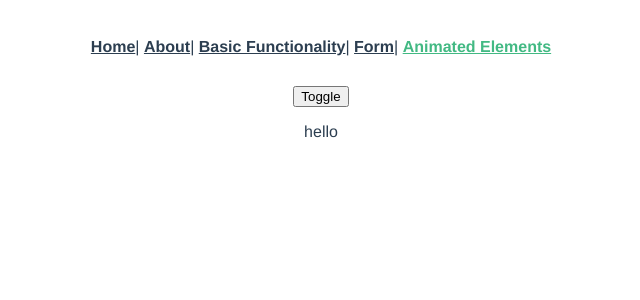
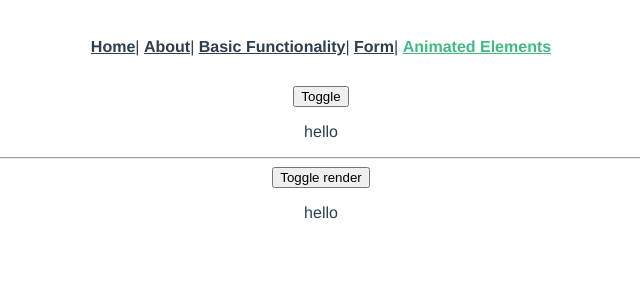
Before and after one commit to pawellesniowski/vue1-documentation-rundown, a Vue app: page /animated-elements in a window 1280 px wide. Shown: the top 300 px of the page, without its empty margins (319-959 px from the left). Built offline with nearby package versions, Linux system fonts and the light colour scheme.

Commit message:
css aniamtaions

```diff
--- a/src/components/AnimatedElements/AnimatedElements.vue
+++ b/src/components/AnimatedElements/AnimatedElements.vue
@@ -3,6 +3,11 @@
     <button v-on:click="show = !show">Toggle</button>
     <transition name="fade">
       <p v-if="show">hello</p>
+    </transition>
+    <hr />
+    <button @click="show2 = !show2">Toggle render</button>
+    <transition name="slide-fade">
+      <p v-if="show2">hello</p>
     </transition>
   </div>
 </template>
@@ -10,7 +15,7 @@
 <script>
 export default {
   data: function() {
-    return { show: true };
+    return { show: true, show2: true };
   }
 };
 </script>
@@ -23,4 +28,16 @@ export default {
 .fade-enter, .fade-leave-to /* .fade-leave-active below version 2.1.8 */ {
   opacity: 0;
 }
+
+.slide-fade-enter-active {
+  transition: all 0.3s ease;
+}
+.slide-fade-leave-active {
+  transition: all 0.8s cubic-bezier(1, 0.5, 0.8, 1);
+}
+.slide-fade-enter, .slide-fade-leave-to
+/* .slide-fade-leave-active below version 2.1.8 */ {
+  transform: translateX(10px);
+  opacity: 0;
+}
 </style>
```
